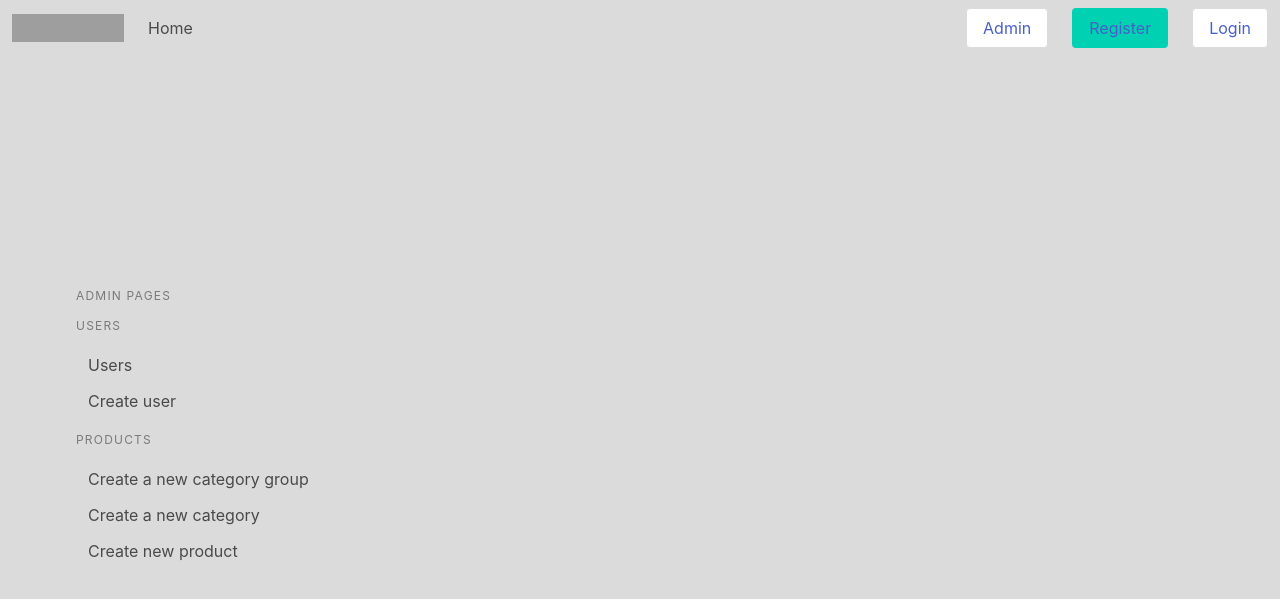
After one commit to ivario123/D0018E-e-comerce, a Flask app: page /admin/ in a window 1280 px wide. The commit adds this page. Shown: the top 599 px of the page. Run offline with Flask 2, Linux system fonts and the light colour scheme; parts of the project's set-up code (start-up, migrations or seed data) failed here and were passed over; grey boxes are pictures that could not be loaded.

Commit message:
fix html error

```diff
--- a/src/admin.py
+++ b/src/admin.py
@@ -65,3 +65,8 @@ def create_supercategory_endpoint():
     else:
         session["title"] = "Create supercategory"
         return render_template("admin/create_category_group.html")
+
+
+@admin.route("/", methods=["GET"])
+def index():
+    return render_template("admin/index.html")
--- a/src/app.py
+++ b/src/app.py
@@ -40,24 +40,9 @@ def index():
     if session.get("logged_in", False) == False:
         return redirect(url_for("login.login"))
 
-    """
-    This is just testing data
-    """
     session["title"] = "Bolaget eller nått"
     #items = get_item_by_name(ProductName="Goldstrike")
-    category_groups = [
-        CategoryGroup("Druva", [
-            "Albariño",
-            "Arneis",
-            "Assyrtiko",
-            "Barbera",
-        ]),
-        CategoryGroup("Förslutning", [
-            "Kork",
-            "Kapsyl",
-            "Kapsyl med kork",
-        ]),
-    ]
+    category_groups = get_all_categories_grouped_by_supercategory()
     items = get_all_items()
     if items is None:
         items = []
--- /dev/null
+++ b/templates/admin/index.html
@@ -0,0 +1,53 @@
+{% extends "base.html" %}
+{% from "jinja_macros/product_listing.html" import list_container %}
+{% block head %}
+<link rel="stylesheet" href="../static/css/center_of_page.css">
+{% endblock %}
+
+{% block sidebar %}
+<p class="menu-label">
+    Admin pages
+</p>
+<p class="menu-label">
+    Users
+</p>
+<ul class="menu-list">
+    <li>
+        <a href="/admin/users">Users</a>
+    </li>
+    <li>
+        <a href="/admin/users/create">Create user</a>
+    </li>
+</ul>
+<p class="menu-label">
+    Products
+</p>
+<ul class="menu-list">
+    <li>
+        <a href="/admin/create_supercategory">Create a new category group</a>
+    </li>
+    <li>
+        <a href="/admin/create_category">Create a new category</a>
+    </li>
+    <li>
+        <a href="/admin/create_product">Create new product</a>
+    </li>
+</ul>
+{% for group in category_groups %}
+<p class="menu-label">
+    {{group.name}}
+</p>
+<ul class="menu-list">
+    {% for category in group.categories %}
+    <li>
+        <a href="/category/{{category.id}}">{{category}}</a>
+    </li>
+    {% endfor %}
+</ul>
+{% endfor %}
+{% endblock %}
+
+
+{% block listings %}
+{{ list_container(items) }}
+{% endblock %}
--- a/templates/jinja_macros/navbar.html
+++ b/templates/jinja_macros/navbar.html
@@ -29,8 +29,8 @@
             {% endblock %}
         </div>
         <div class="navbar-end">
+            {{ navbar_button("Admin","/admin") }}
             {% if session["admin"] %}
-            {{ navbar_button("Admin","/admin") }}
             {% endif %}
             {% if session["logged_in"] %}
             {{ navbar_button("Logout","/logout","is-primary") }}
--- a/templates/register.html
+++ b/templates/register.html
@@ -23,7 +23,7 @@ form_field,form_button,form_title,form_field_with_icon,form_field_with_icon_and_
                 {{form_field("Last Name","surname","text")}}
                 <p class="label">Password</p>
                 {{form_field_with_icon("Password","pass","password",icon_left="fa fa-lock")}}
-                {{form_button("Register","submit()")}}
+                {{form_button("Register","register()")}}
             </div>
         </div>
     </div>
```
Also changed, not shown: static/js/inventory.js (+20 -10 lines), static/js/login.js (+0 -8 lines), templates/admin/create_product.html (+42 -3 lines).
